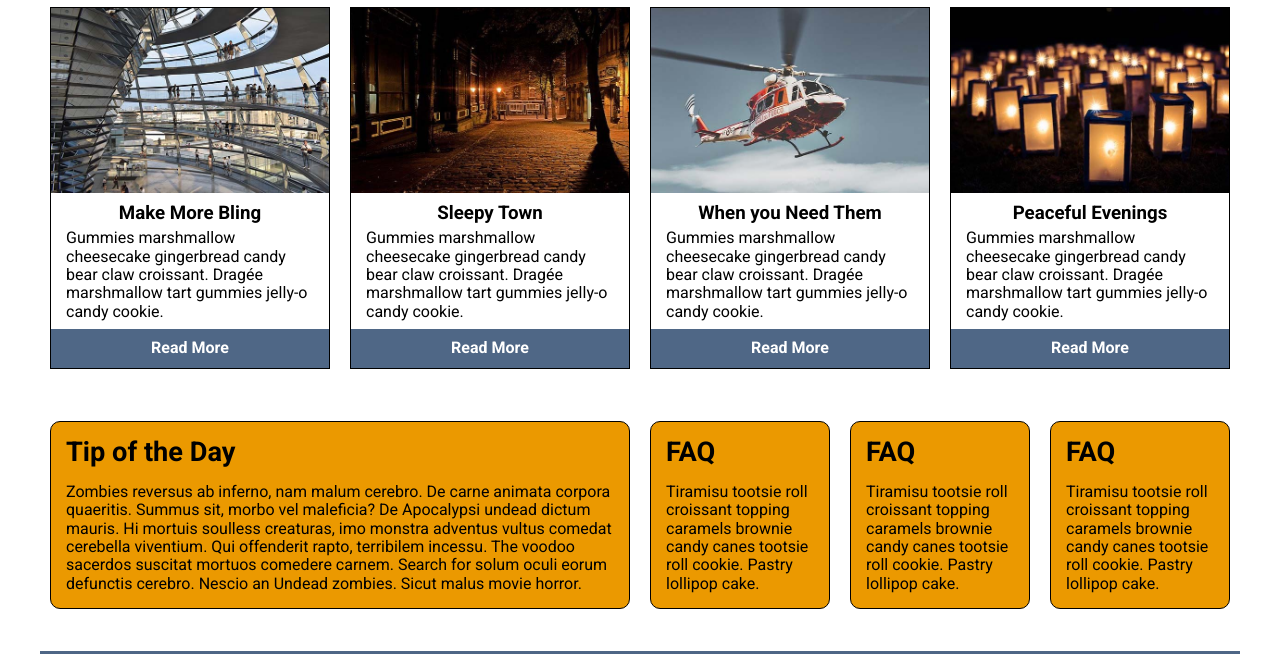
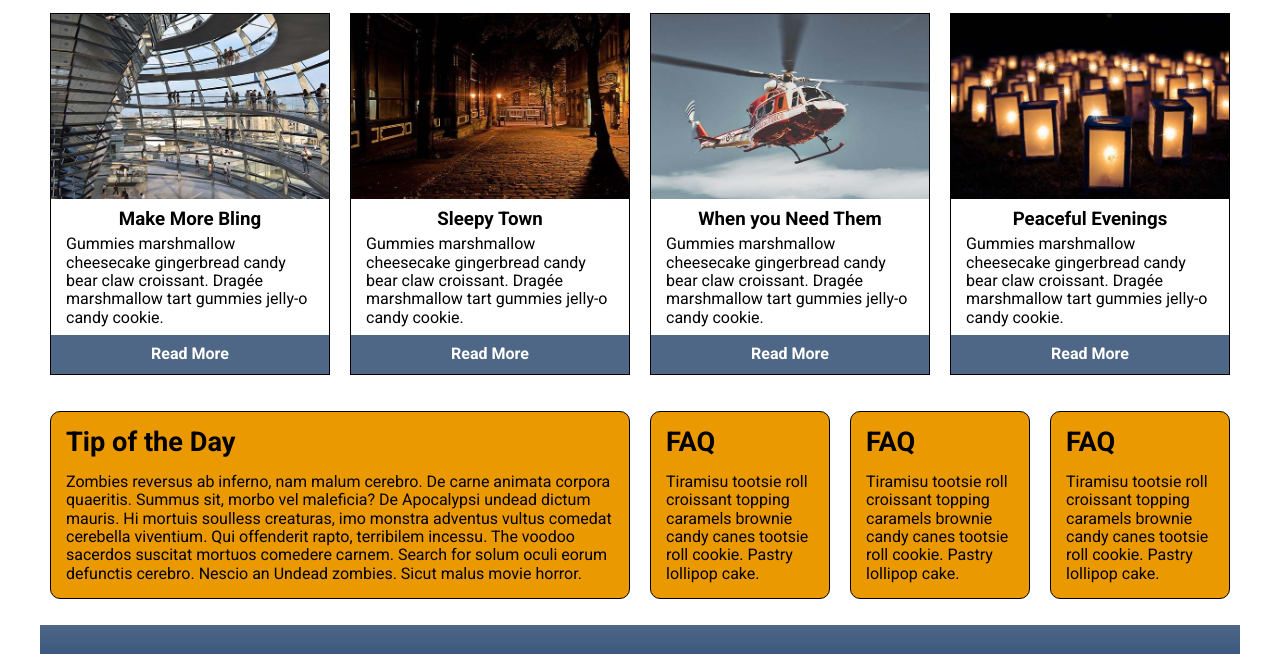
Before and after one commit to JBowman-2/law-firm, a plain HTML site: page index.html in a window 1280 px wide. Shown: the part 733-1387 px from the top of the page. Drawn offline with Linux system fonts and the light colour scheme.

Commit message:
faq spacing

```diff
--- a/scss/_small.scss
+++ b/scss/_small.scss
@@ -21,9 +21,13 @@ body {
 
 div#headerWrapper {
     background: linear-gradient(to top, rgb(79, 103, 134) , #002F6B 100%);
+    border-top: 6px solid $subColor;
 
 }
 
+header {
+
+}
 
 
 header h1 {
@@ -236,8 +240,9 @@ div.action div p{
 div.faq {
     display: flex;
     flex-wrap: wrap;
-    margin-bottom: 2rem;
-    margin-top: 2rem;
+    margin-bottom: 1rem;
+    margin-top: 1rem;
+
 }
 
 div.faq div div {
```
Also changed, not shown: css/styles.css.
